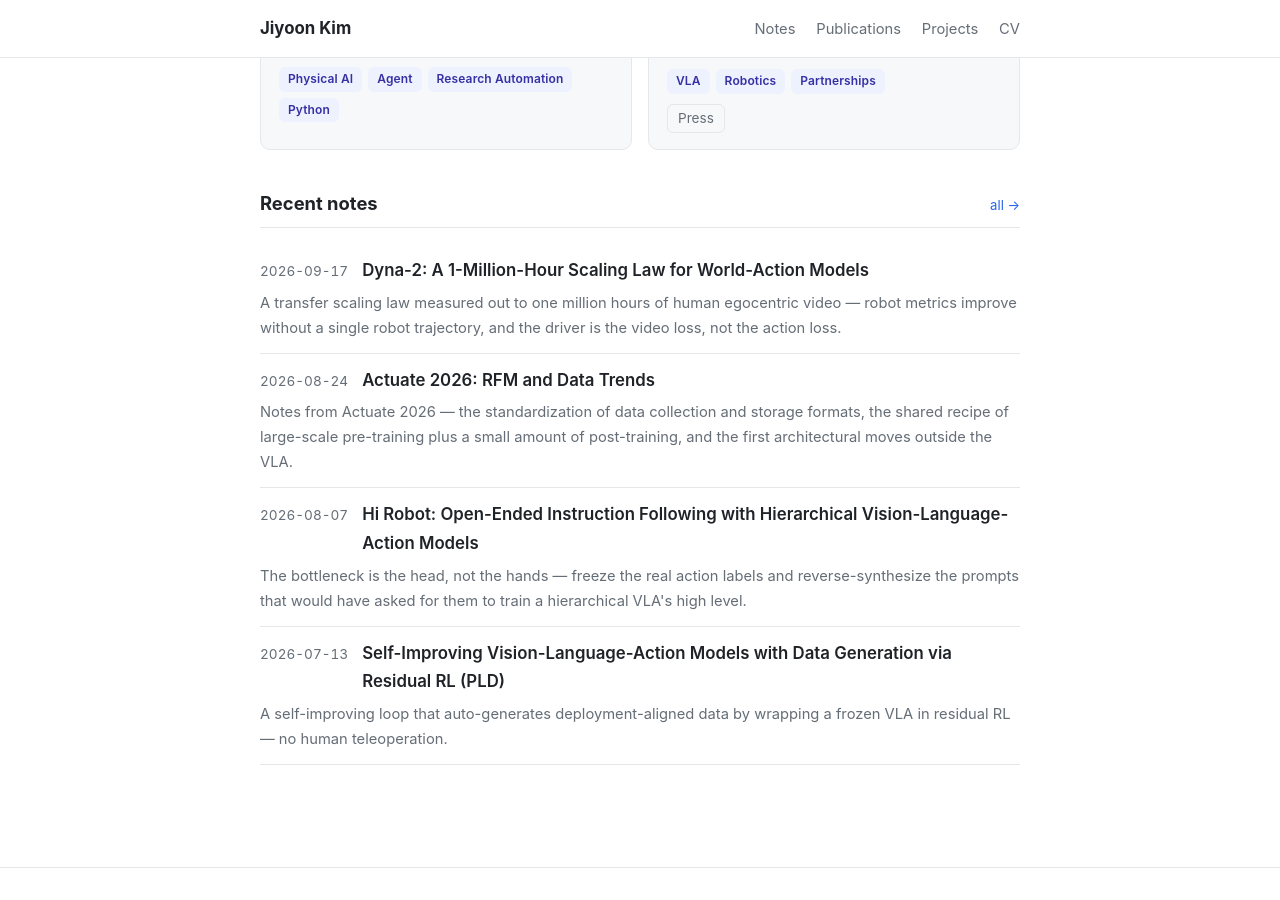
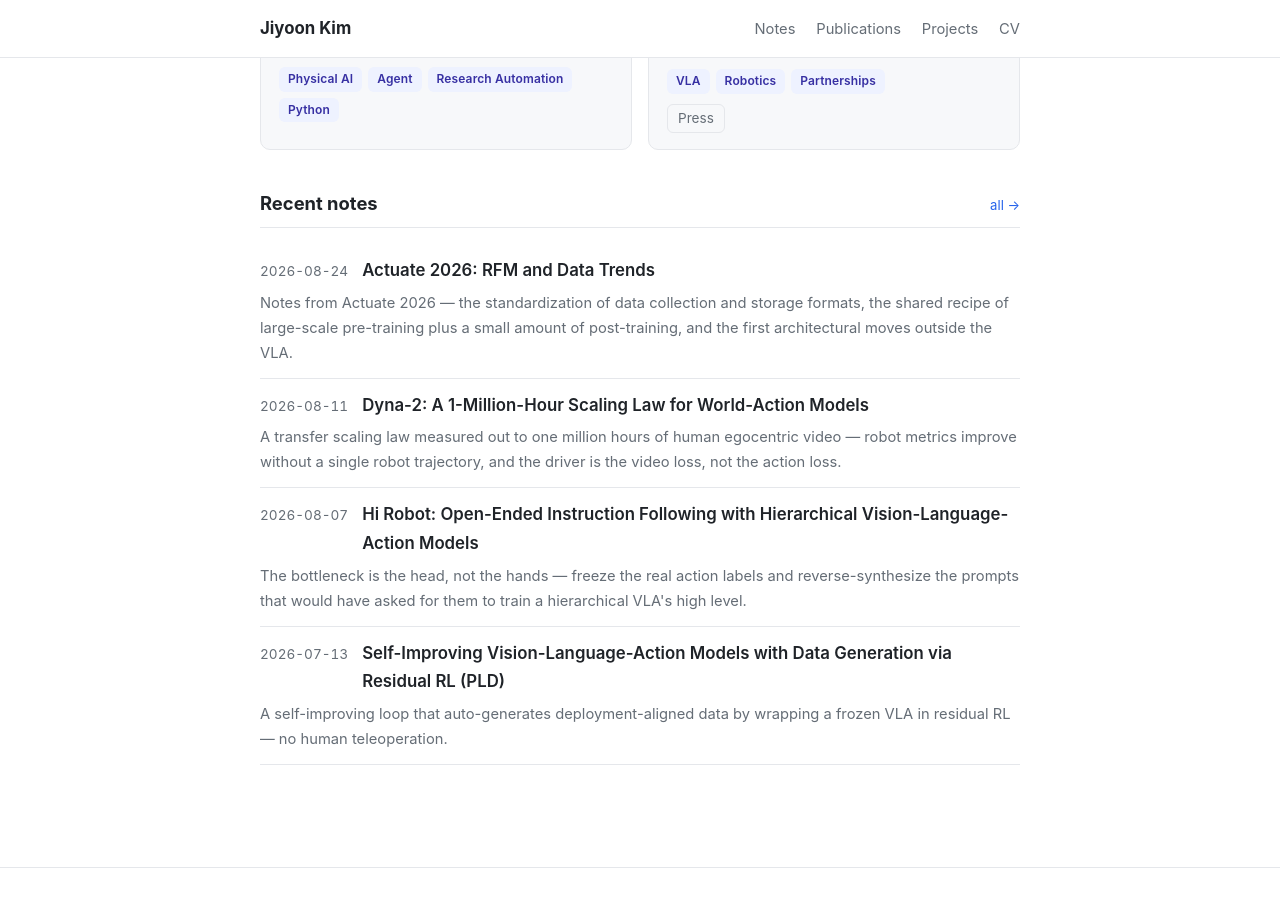
Before and after one commit to jiyoon0630/jiyoon0630.github.io, a Jekyll site: the page built from index.html, in a window 1280 px wide and 900 px high, scrolled down 1704 px. Built offline with Jekyll 4.4.1, drawn with Linux system fonts in a browser that asks for light colours.

Commit message:
Date the Dyna-2 review 2026-08-11
The posting date had come from the upload timestamp in this session's
transcript, which is when the note reached the site during the repository move,
not when it was reviewed. Its paper_date (2026-08-01) is unchanged, and the
permalink is :title-based so both note URLs stay as they were.

Co-Authored-By: Claude Opus 5 <noreply@anthropic.com>
Claude-Session: https://claude.ai/code/session_01MuU2ojirR6bwk31WvH2k7e

```diff
--- a/_posts/2026-09-17-dyna-2-scaling-law-en.md
+++ b/_posts/2026-08-11-dyna-2-scaling-law-en.md
@@ -4,7 +4,7 @@ lang: en
 ref: dyna-2-scaling-law
 kind: paper-review
 title: "Dyna-2: A 1-Million-Hour Scaling Law for World-Action Models"
-date: 2026-09-17 17:00:00 -0700
+date: 2026-08-11 12:00:00 -0700
 paper_date: 2026-08-01
 venue: "Dyna Robotics technical report (2026-08)"
 tags: [WAM, World-Model, Scaling-Law, Robot-Foundation-Model, Cross-Embodiment, Paper-Review]
--- a/_posts/2026-09-17-dyna-2-scaling-law.md
+++ b/_posts/2026-08-11-dyna-2-scaling-law.md
@@ -4,7 +4,7 @@ lang: ko
 ref: dyna-2-scaling-law
 kind: paper-review
 title: "Dyna-2: A 1-Million-Hour Scaling Law for World-Action Models"
-date: 2026-09-17 17:00:00 -0700
+date: 2026-08-11 12:00:00 -0700
 paper_date: 2026-08-01
 venue: "Dyna Robotics 기술 리포트 (2026-08)"
 tags: [WAM, World-Model, Scaling-Law, Robot-Foundation-Model, Cross-Embodiment, Paper-Review]
```
